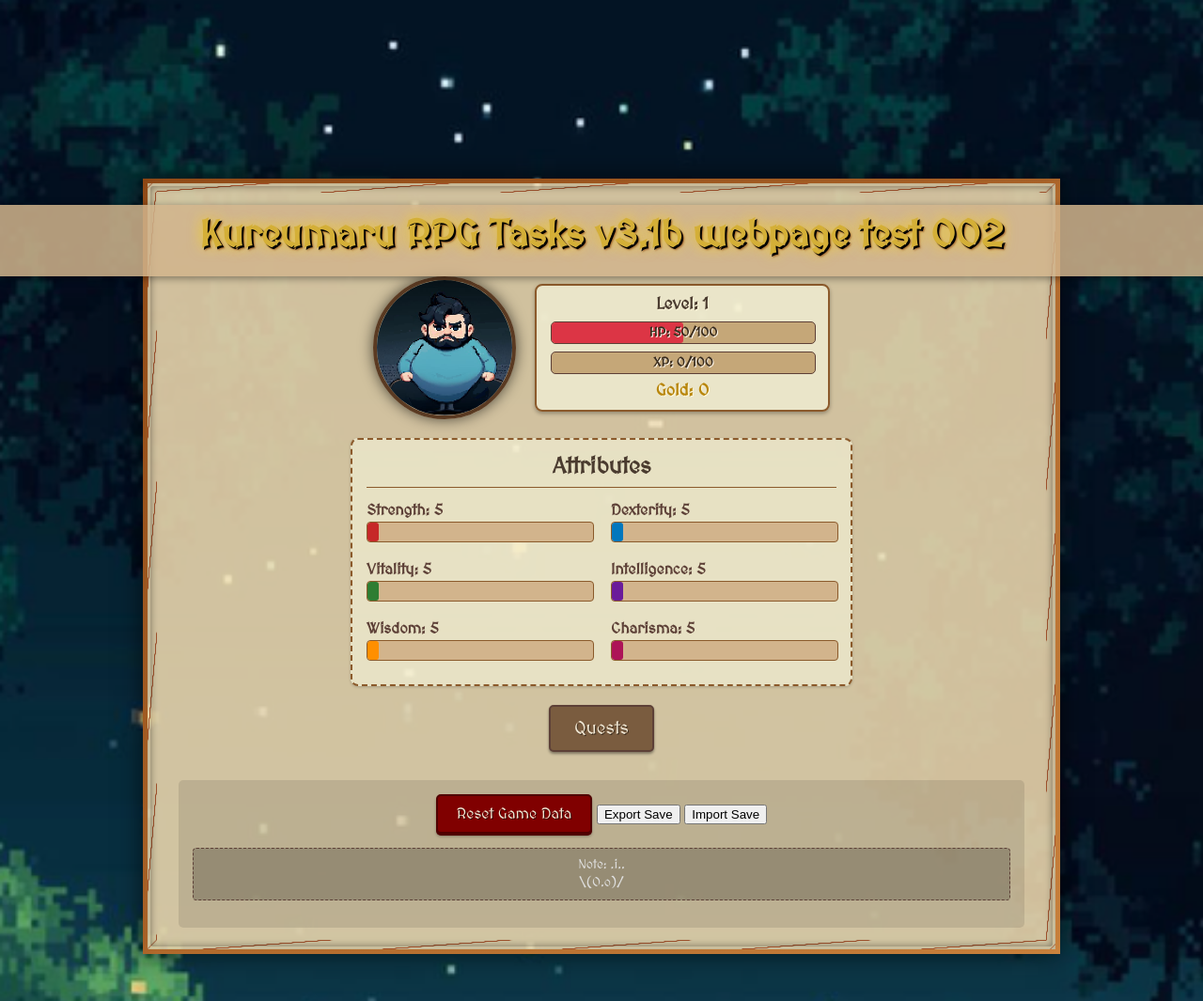
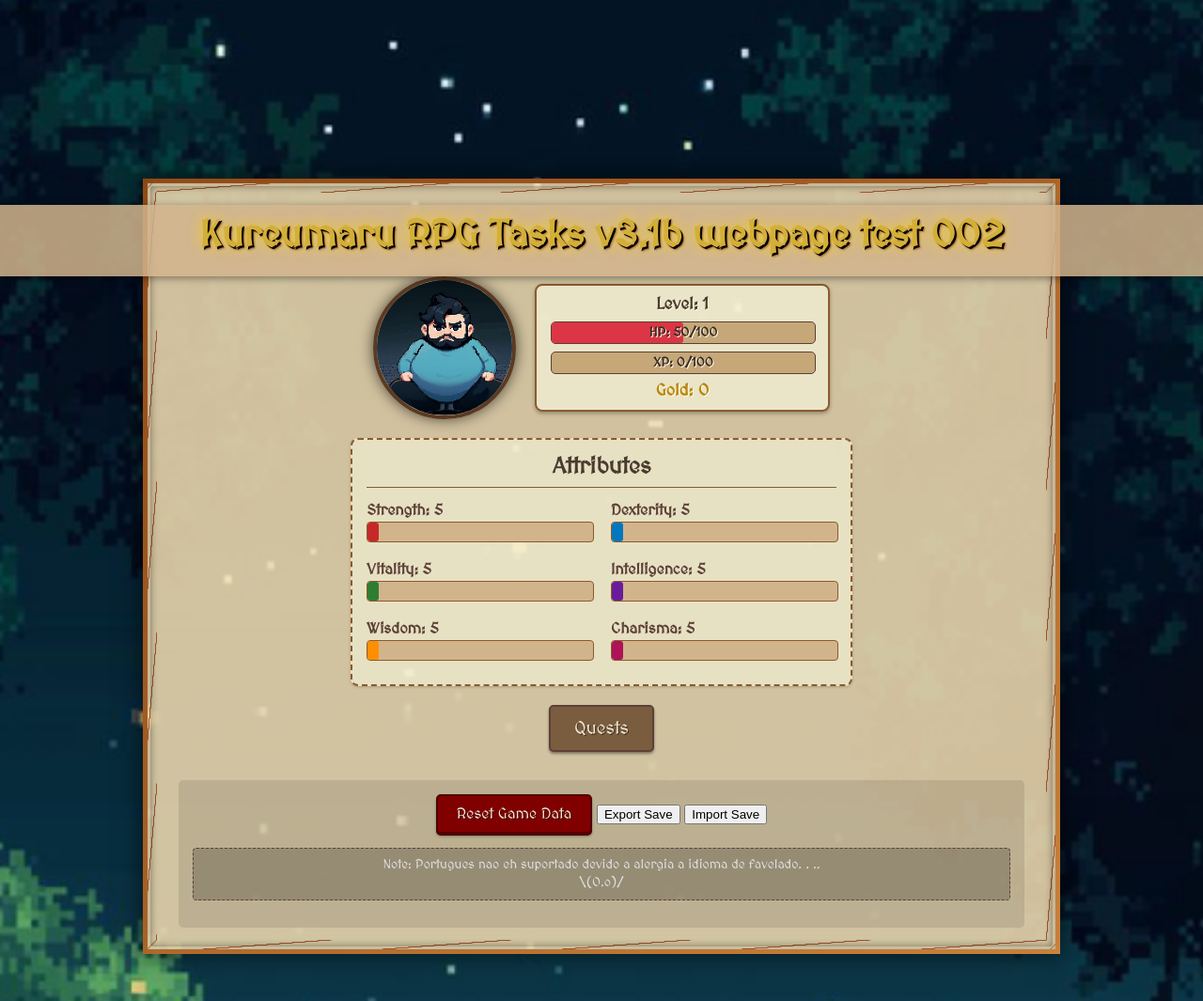
Before and after one commit to Kureumaru/RPGtasksv3.1, a plain HTML site: page index.html in a window 1280 px wide. Shown: the whole page at 94% size. Drawn offline with Linux system fonts and the light colour scheme.

Commit message:
Update index.html

```diff
--- a/index.html
+++ b/index.html
@@ -143,7 +143,7 @@
                 <button id="importSaveBtn" class="control-button">Import Save</button>
                 <input type="file" id="importSaveFile" accept="application/json" style="display:none;" />
                 <p class="persistence-info">
-                    Note: .i..
+                    Note: Portugues nao eh suportado devido a alergia a idioma de favelado. . ..
                     <br>
                     \(0.o)/
                 </p>
```
